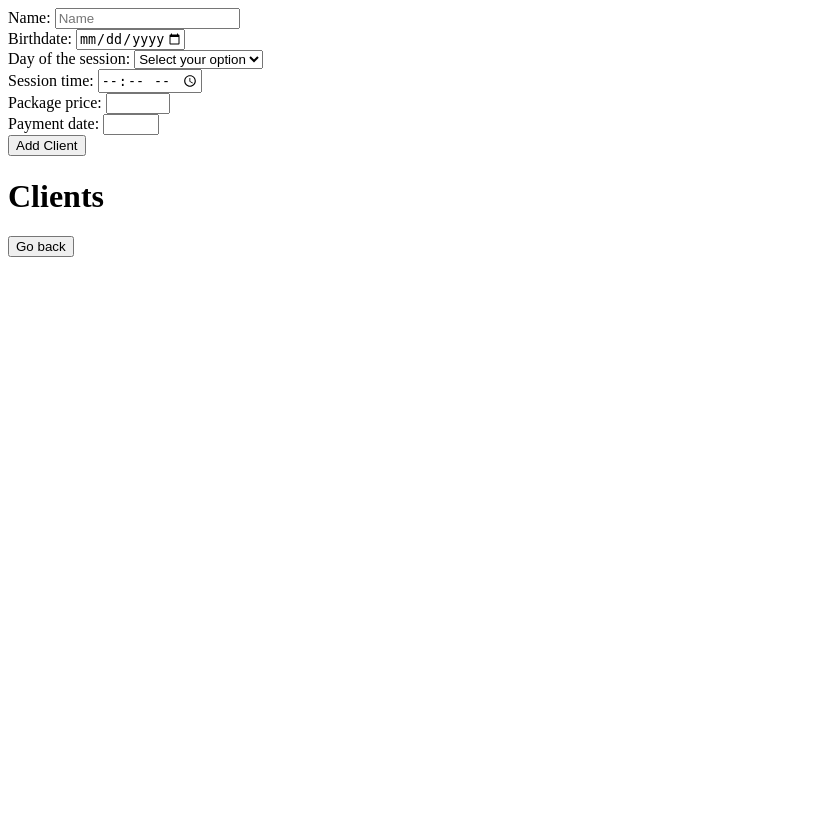
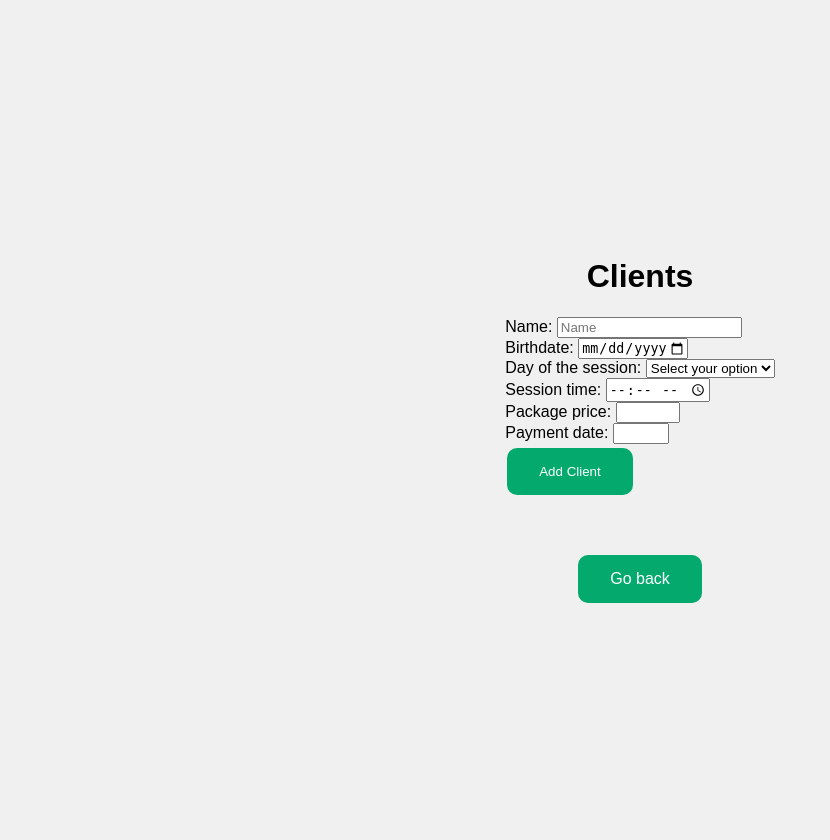
Before and after one commit to fabriciobarretti/crm-autonomos, a Flask app: page /clients in a window 1280 px wide. Shown: the whole page, without its empty margins (0-830 px from the left). Before the commit the page ends 257 px from the top, so only its background shows below. Run offline with Flask 3, Linux system fonts and the light colour scheme; data that the repository does not hold is empty; some libraries are stand-ins or nearby versions.

Commit message:
First CSS changes

```diff
--- a/static/css/styles.css
+++ b/static/css/styles.css
@@ -1,11 +1,12 @@
 body {
     display: flex;
+    align-items: center;
     justify-content: center;
-    align-items: center;
     height: 100vh;
-    margin: 0;
+    margin: 20px;
     font-family: Arial, sans-serif;
     background-color: #f0f0f0;
+    flex-direction: column;
 }
 .container {
     display: flex;
@@ -17,7 +18,7 @@ body {
     font-size: 20px;
     margin-bottom: 20px; /* Space between paragraph and cards */
 }
-.container .card {
+.container .button {
     display: block; /* Divs are block elements by default, but this reinforces it */
     margin-bottom: 10px; /* Space between each card */
     background-color: white;
@@ -52,3 +53,28 @@ body {
     font-size: 20px;
     color: #777;
 }
+
+button {
+    background-color: #04AA6D; /* Green */
+    border: none;
+    color: white;
+    padding: 15px 32px;
+    text-align: center;
+    text-decoration: none;
+    display: inline-block;
+    font-size: 16px;
+    border-radius: 10px;
+    cursor:pointer;
+    margin-top: 20px;
+}
+
+input[type=button], input[type=submit], input[type=reset] {
+    background-color: #04AA6D;
+    border: none;
+    color: white;
+    padding: 16px 32px;
+    text-decoration: none;
+    margin: 4px 2px;
+    cursor: pointer;
+    border-radius: 10px;
+}
--- a/templates/clients.html
+++ b/templates/clients.html
@@ -2,8 +2,12 @@
 <html>
 <head>
     <title>Edit Client</title>
+    <link rel="stylesheet" type="text/css" href="{{ url_for('static', filename='css/styles.css') }}">
 </head>
     <body>
+    <h1>Clients</h1>
+
+    <div class="container">
     <form action="/add" method="post">
         <label for="name">Name: </label>
         <input type="text" name="name" placeholder="Name" required><br>
@@ -34,13 +38,17 @@
 
         <input type="submit" value="Add Client">
     </form>
+    </div>
 
-    <h1>Clients</h1>
+    <br>
+    <br>
+
     <div class="container">
         {% for client in clients %}
+        <!-- <button onclick="window.location.href='/edit/{{ client.id }}';">{{ client.name }}</button> -->
         <div class="card">
-                {{ client.name }}
-                <a href="/edit/{{ client.id }}">Edit</a>
+            <a href="/edit/{{ client.id }}">{{ client.name }}
+            </a>
             <!-- <a href="/delete/{{ client.id }}">Delete</a> -->
         </div>
         {% endfor %}
```
Lines whose indentation alone changed are shown as unchanged.
